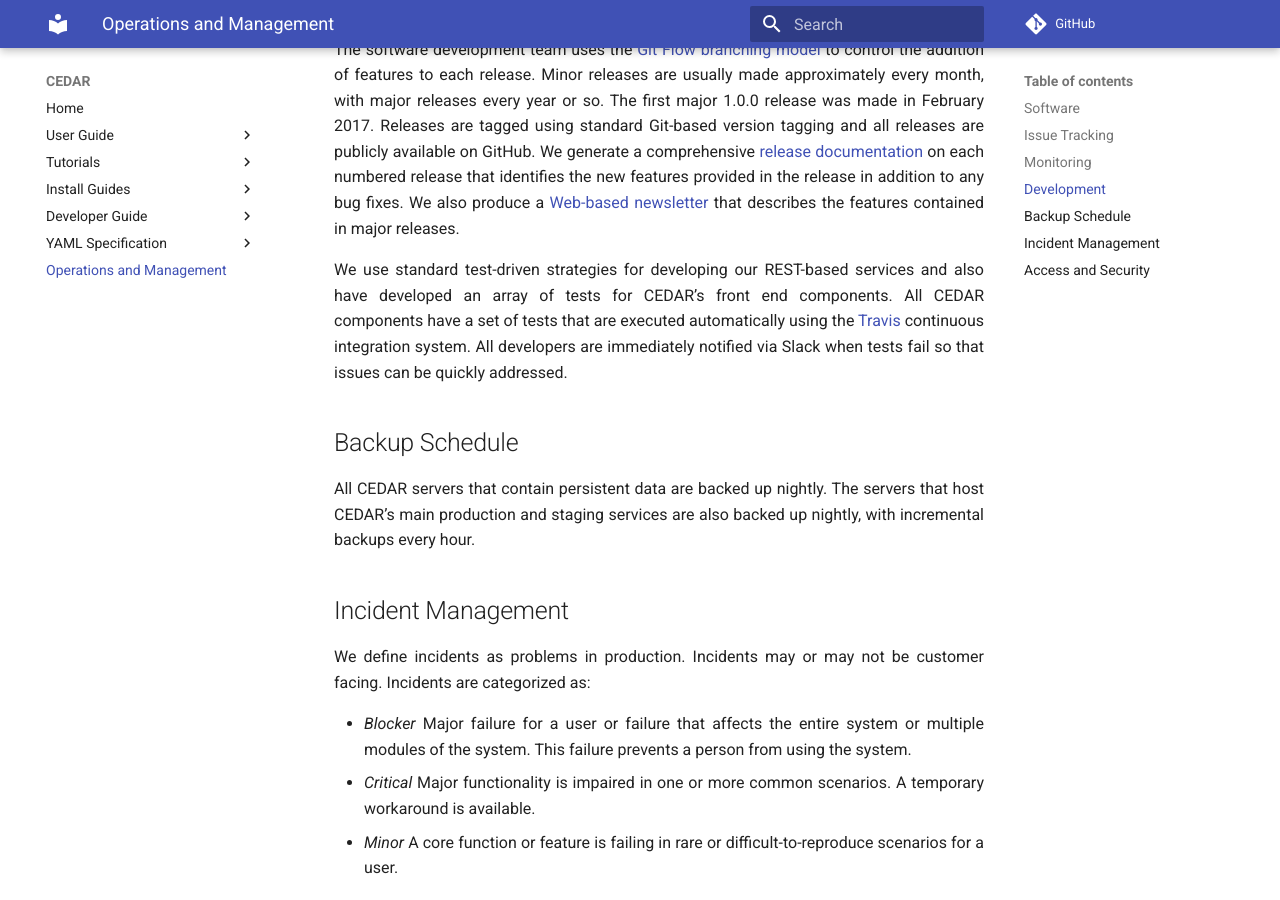
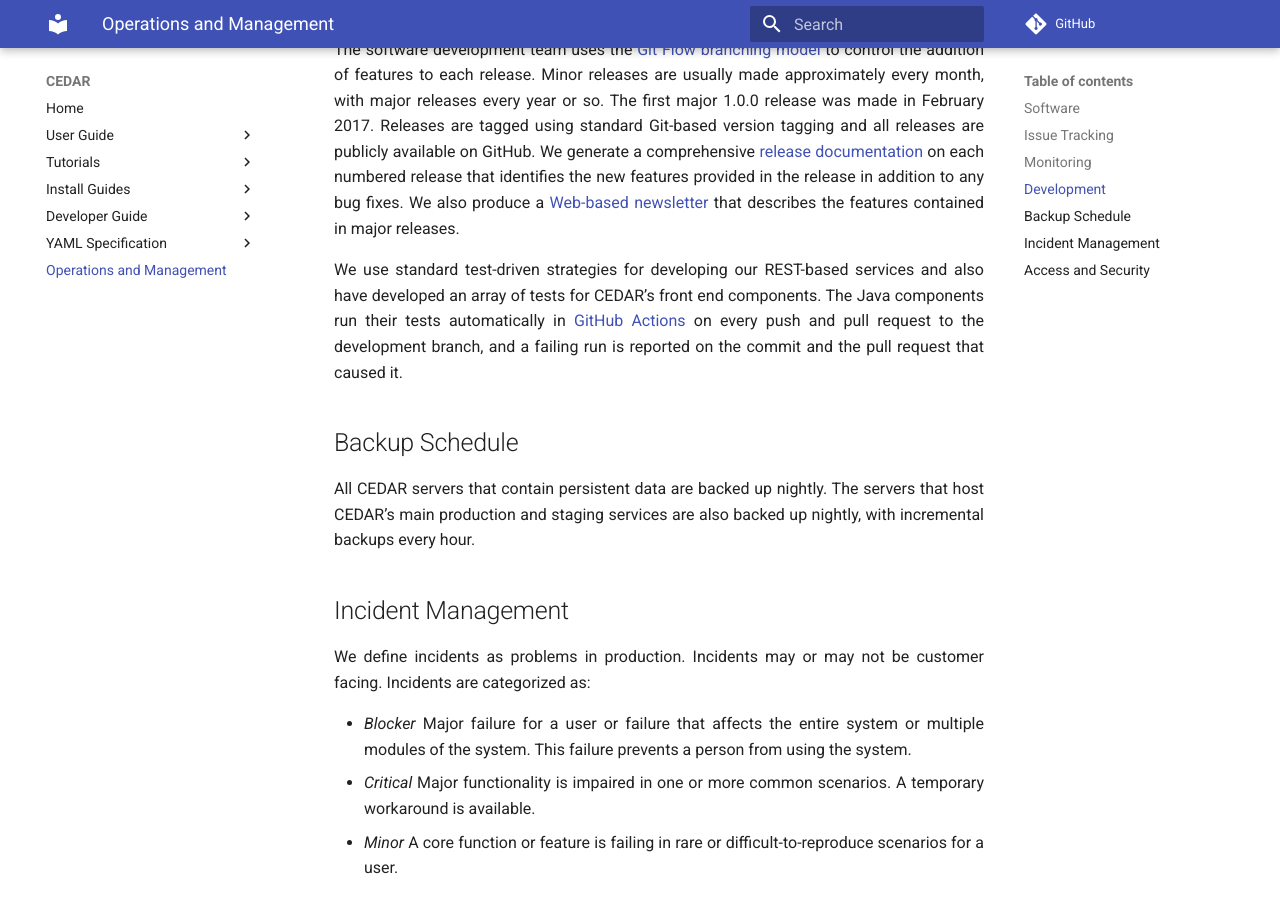
Before and after one commit to metadatacenter/cedar-mkdocs, an MkDocs documentation site: the page built from docs/operations-and-management.md, in a window 1280 px wide and 900 px high, scrolled down 883 px. Built offline with MkDocs 1.6.1 and Material for MkDocs 9.7.7, drawn with Linux system fonts in a browser that asks for light colours; comment, search, counter and statistics services are not loaded.

Commit message:
Describe the current continuous integration system
The Java components moved from Travis to GitHub Actions. The Slack failure
notification described here went with the Travis build and has no
equivalent in the Actions workflows.

Co-Authored-By: Claude Opus 5 <noreply@anthropic.com>

```diff
--- a/docs/operations-and-management.md
+++ b/docs/operations-and-management.md
@@ -51,11 +51,10 @@ releases.
 
 We use standard test-driven strategies for developing our
 REST-based services and also have developed an array of tests for
-CEDAR’s front end components. All CEDAR components have a set of
-tests that are executed automatically using the
-[Travis](https://www.travis-ci.com/) continuous integration
-system. All developers are immediately notified via Slack when
-tests fail so that issues can be quickly addressed.
+CEDAR’s front end components. The Java components run their tests
+automatically in [GitHub Actions](https://github.com/features/actions)
+on every push and pull request to the development branch, and a failing
+run is reported on the commit and the pull request that caused it.
 
 ## Backup Schedule
 
```
